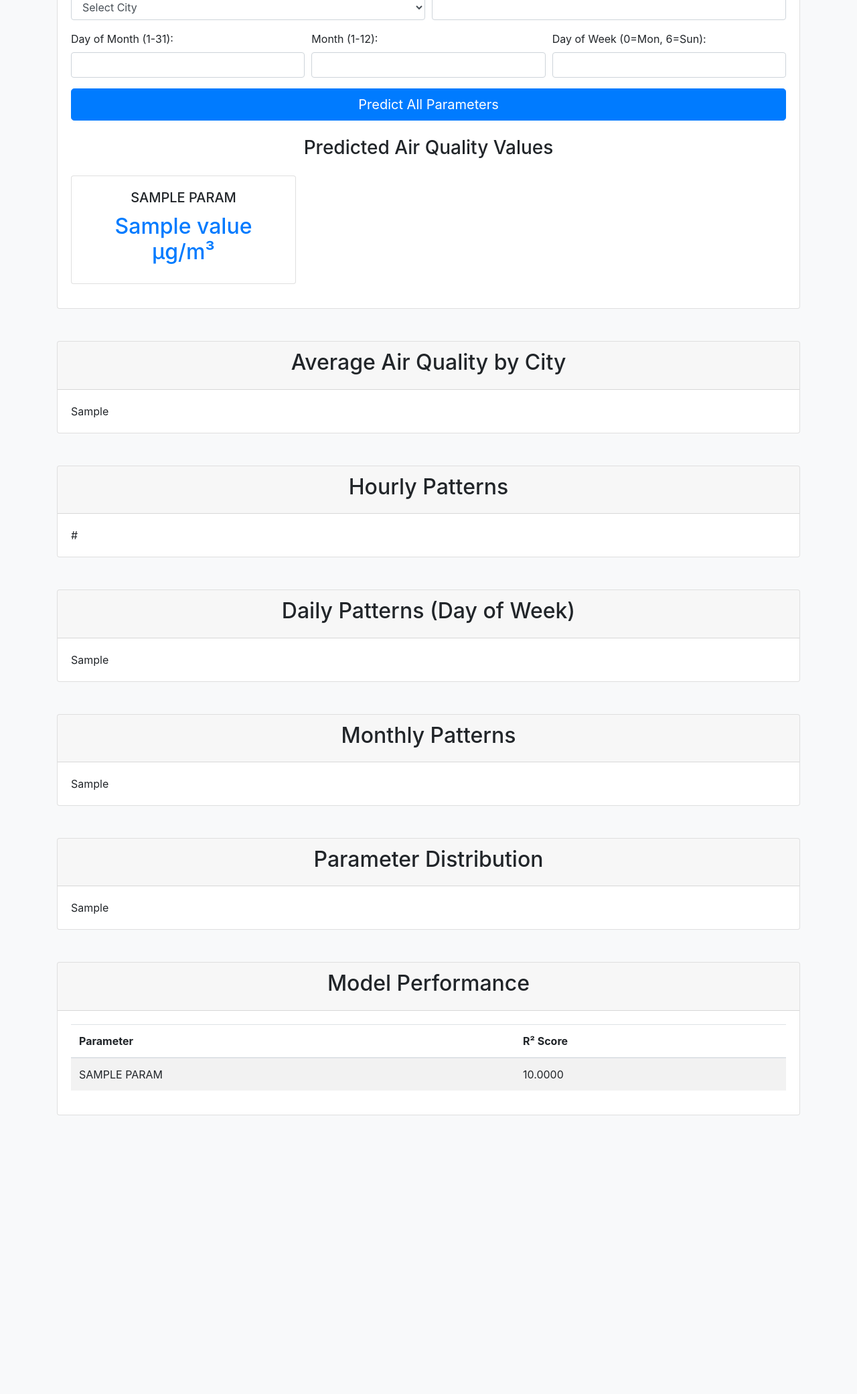
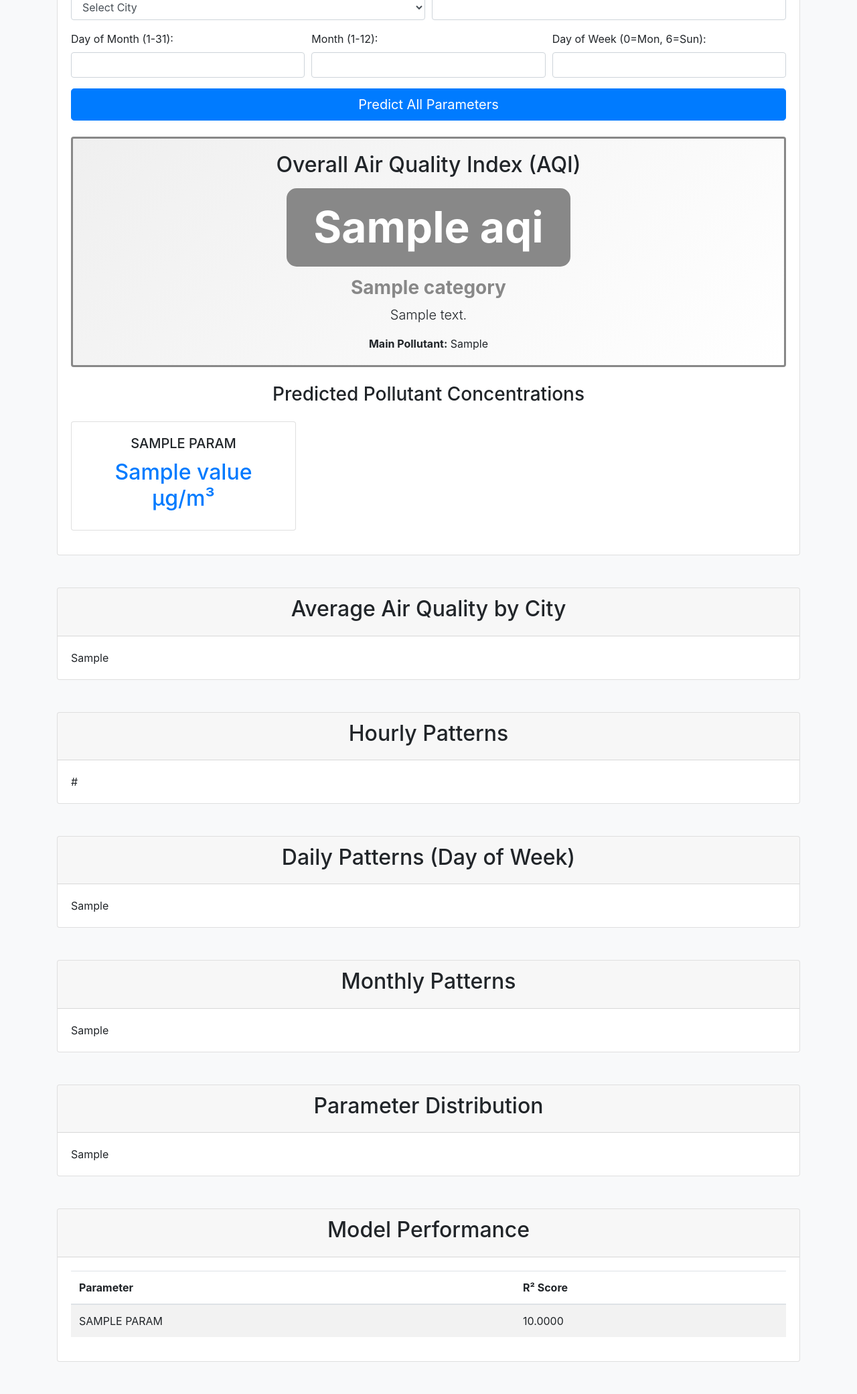
Before and after one commit to Bat0oo/air_quality_project_simple, a Flask app: template templates/index.html in a window 1280 px wide. Shown: the part 230-2311 px from the top of the page at 67% size. Before the commit the page ends 1895 px from the top, so only its background shows below. Run offline with Flask 3, Linux system fonts and the light colour scheme; the template is opened without the code that fills it: most values are stand-ins (such as "Sample title", 1, 10 or a date in 2020); parts of the project's set-up code (start-up, migrations or seed data) failed here and were passed over; some libraries are stand-ins or nearby versions.

Commit message:
Added AQI

```diff
--- a/app.py
+++ b/app.py
@@ -172,9 +172,112 @@ monthly_chart = generate_monthly_patterns()
 distribution_chart = generate_parameter_distribution()
 print("Visualizations ready!")
 
+# AQI Calculation Functions
+def calculate_aqi_for_pollutant(pollutant, concentration):
+    """Calculate AQI for a specific pollutant using EPA breakpoints"""
+
+    # AQI Breakpoints: [C_low, C_high, AQI_low, AQI_high]
+    breakpoints = {
+        'pm25': [
+            [0.0, 12.0, 0, 50],
+            [12.1, 35.4, 51, 100],
+            [35.5, 55.4, 101, 150],
+            [55.5, 150.4, 151, 200],
+            [150.5, 250.4, 201, 300],
+            [250.5, 500.4, 301, 500]
+        ],
+        'pm10': [
+            [0, 54, 0, 50],
+            [55, 154, 51, 100],
+            [155, 254, 101, 150],
+            [255, 354, 151, 200],
+            [355, 424, 201, 300],
+            [425, 604, 301, 500]
+        ],
+        'o3': [  # 8-hour average (using simplified version)
+            [0, 54, 0, 50],
+            [55, 70, 51, 100],
+            [71, 85, 101, 150],
+            [86, 105, 151, 200],
+            [106, 200, 201, 300]
+        ],
+        'co': [  # 8-hour average in mg/m³, converting from µg/m³
+            [0, 4400, 0, 50],
+            [4500, 9400, 51, 100],
+            [9500, 12400, 101, 150],
+            [12500, 15400, 151, 200],
+            [15500, 30400, 201, 300],
+            [30500, 50400, 301, 500]
+        ],
+        'no2': [  # 1-hour average
+            [0, 53, 0, 50],
+            [54, 100, 51, 100],
+            [101, 360, 101, 150],
+            [361, 649, 151, 200],
+            [650, 1249, 201, 300],
+            [1250, 2049, 301, 500]
+        ],
+        'so2': [  # 1-hour average
+            [0, 35, 0, 50],
+            [36, 75, 51, 100],
+            [76, 185, 101, 150],
+            [186, 304, 151, 200],
+            [305, 604, 201, 300],
+            [605, 1004, 301, 500]
+        ]
+    }
+
+    if pollutant not in breakpoints:
+        return None
+
+    # Find the appropriate breakpoint
+    for bp in breakpoints[pollutant]:
+        c_low, c_high, aqi_low, aqi_high = bp
+        if c_low <= concentration <= c_high:
+            # Linear interpolation formula
+            aqi = ((aqi_high - aqi_low) / (c_high - c_low)) * (concentration - c_low) + aqi_low
+            return round(aqi)
+
+    # If concentration exceeds all breakpoints, return hazardous
+    return 500
+
+def calculate_overall_aqi(pollutant_values):
+    """Calculate overall AQI (the maximum of all individual pollutant AQIs)"""
+    aqi_values = {}
+
+    for pollutant, concentration in pollutant_values.items():
+        aqi = calculate_aqi_for_pollutant(pollutant, concentration)
+        if aqi is not None:
+            aqi_values[pollutant] = aqi
+
+    if not aqi_values:
+        return None, None, None
+
+    # Overall AQI is the maximum of individual AQIs
+    max_pollutant = max(aqi_values, key=aqi_values.get)
+    overall_aqi = aqi_values[max_pollutant]
+
+    return overall_aqi, max_pollutant, aqi_values
+
+def get_aqi_category(aqi):
+    """Get AQI category and color"""
+    if aqi <= 50:
+        return "Good", "#00e400", "Air quality is satisfactory, and air pollution poses little or no risk."
+    elif aqi <= 100:
+        return "Moderate", "#ffff00", "Air quality is acceptable. However, there may be a risk for some people, particularly those who are unusually sensitive to air pollution."
+    elif aqi <= 150:
+        return "Unhealthy for Sensitive Groups", "#ff7e00", "Members of sensitive groups may experience health effects. The general public is less likely to be affected."
+    elif aqi <= 200:
+        return "Unhealthy", "#ff0000", "Some members of the general public may experience health effects; members of sensitive groups may experience more serious health effects."
+    elif aqi <= 300:
+        return "Very Unhealthy", "#8f3f97", "Health alert: The risk of health effects is increased for everyone."
+    else:
+        return "Hazardous", "#7e0023", "Health warning of emergency conditions: everyone is more likely to be affected."
+
 @app.route('/', methods=['GET', 'POST'])
 def predict():
     results = None
+    aqi_info = None
 
     if request.method == 'POST':
         try:
@@ -186,6 +289,7 @@ def predict():
             day_of_week = int(request.form['day_of_week'])
 
             results = {}
+            pollutant_concentrations = {}
 
             # Predict for each parameter
             for param, model_info in models.items():
@@ -214,6 +318,21 @@ def predict():
                 # Make prediction
                 prediction = model_info['model'].predict(input_data)[0]
                 results[param] = f'{prediction:.2f}'
+                pollutant_concentrations[param] = prediction
+
+            # Calculate AQI
+            overall_aqi, main_pollutant, individual_aqis = calculate_overall_aqi(pollutant_concentrations)
+
+            if overall_aqi is not None:
+                category, color, description = get_aqi_category(overall_aqi)
+                aqi_info = {
+                    'aqi': overall_aqi,
+                    'category': category,
+                    'color': color,
+                    'description': description,
+                    'main_pollutant': main_pollutant.upper(),
+                    'individual_aqis': individual_aqis
+                }
 
         except Exception as e:
             results = {'Error': str(e)}
@@ -221,6 +340,7 @@ def predict():
     return render_template(
         'index.html',
         results=results,
+        aqi_info=aqi_info,
         cities=cities,
         city_chart=city_chart,
         hourly_chart=hourly_chart,
--- a/templates/index.html
+++ b/templates/index.html
@@ -47,9 +47,25 @@
             <button type="submit" class="btn btn-primary btn-block btn-lg">Predict All Parameters</button>
           </form>
 
+          {% if aqi_info %}
+            <div class="mt-4">
+              <div class="card text-center" style="border: 3px solid {{ aqi_info.color }}; background: linear-gradient(135deg, {{ aqi_info.color }}22, white);">
+                <div class="card-body">
+                  <h2 class="mb-3">Overall Air Quality Index (AQI)</h2>
+                  <div style="display: inline-block; background-color: {{ aqi_info.color }}; color: white; padding: 20px 40px; border-radius: 15px; margin-bottom: 15px;">
+                    <h1 style="font-size: 4rem; margin: 0; font-weight: bold;">{{ aqi_info.aqi }}</h1>
+                  </div>
+                  <h3 style="color: {{ aqi_info.color }}; font-weight: bold;">{{ aqi_info.category }}</h3>
+                  <p class="lead">{{ aqi_info.description }}</p>
+                  <p class="mb-0"><strong>Main Pollutant:</strong> {{ aqi_info.main_pollutant }}</p>
+                </div>
+              </div>
+            </div>
+          {% endif %}
+
           {% if results %}
             <div class="mt-4">
-              <h3 class="text-center mb-4">Predicted Air Quality Values</h3>
+              <h3 class="text-center mb-4">Predicted Pollutant Concentrations</h3>
               <div class="row">
                 {% for param, value in results.items() %}
                 <div class="col-md-4 mb-3">
@@ -57,6 +73,9 @@
                     <div class="card-body">
                       <h5 class="card-title">{{ param.upper() }}</h5>
                       <h2 class="text-primary">{{ value }} µg/m³</h2>
+                      {% if aqi_info and param in aqi_info.individual_aqis %}
+                        <small class="text-muted">AQI: {{ aqi_info.individual_aqis[param] }}</small>
+                      {% endif %}
                     </div>
                   </div>
                 </div>
```
